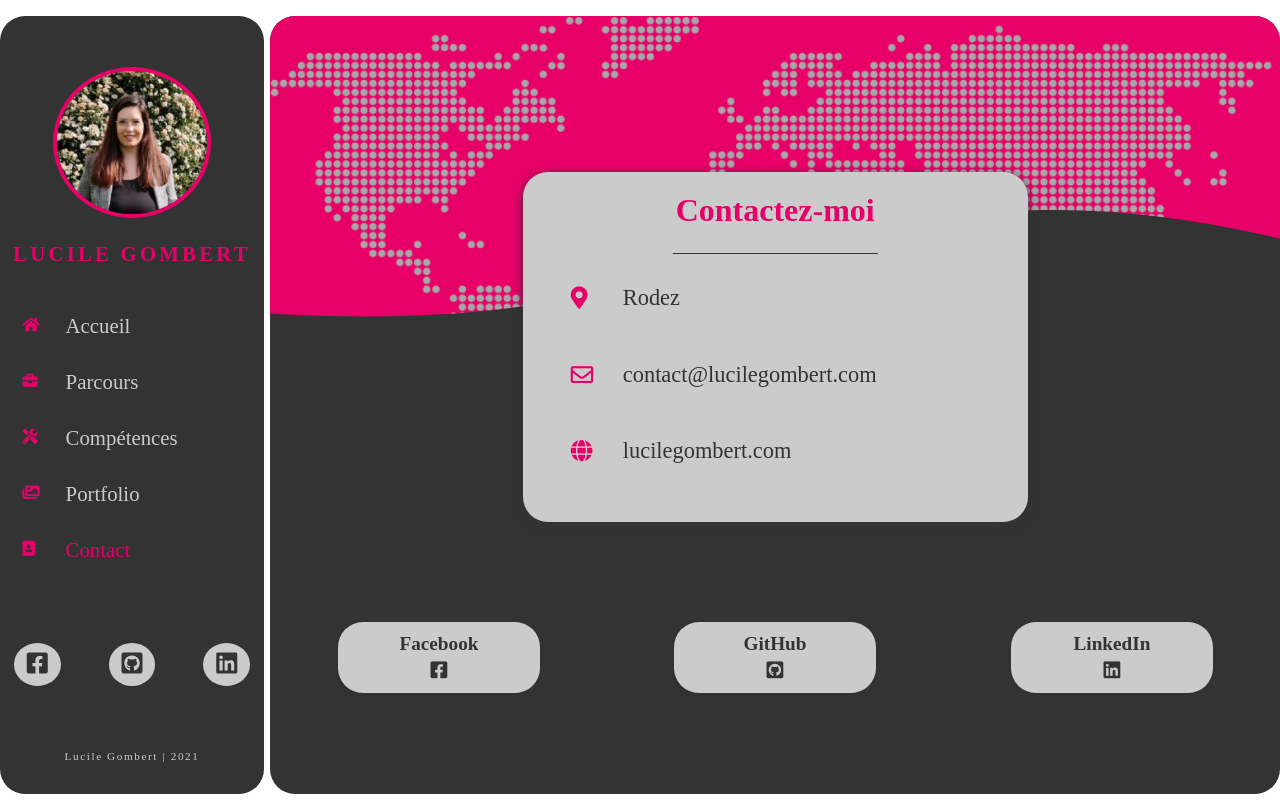
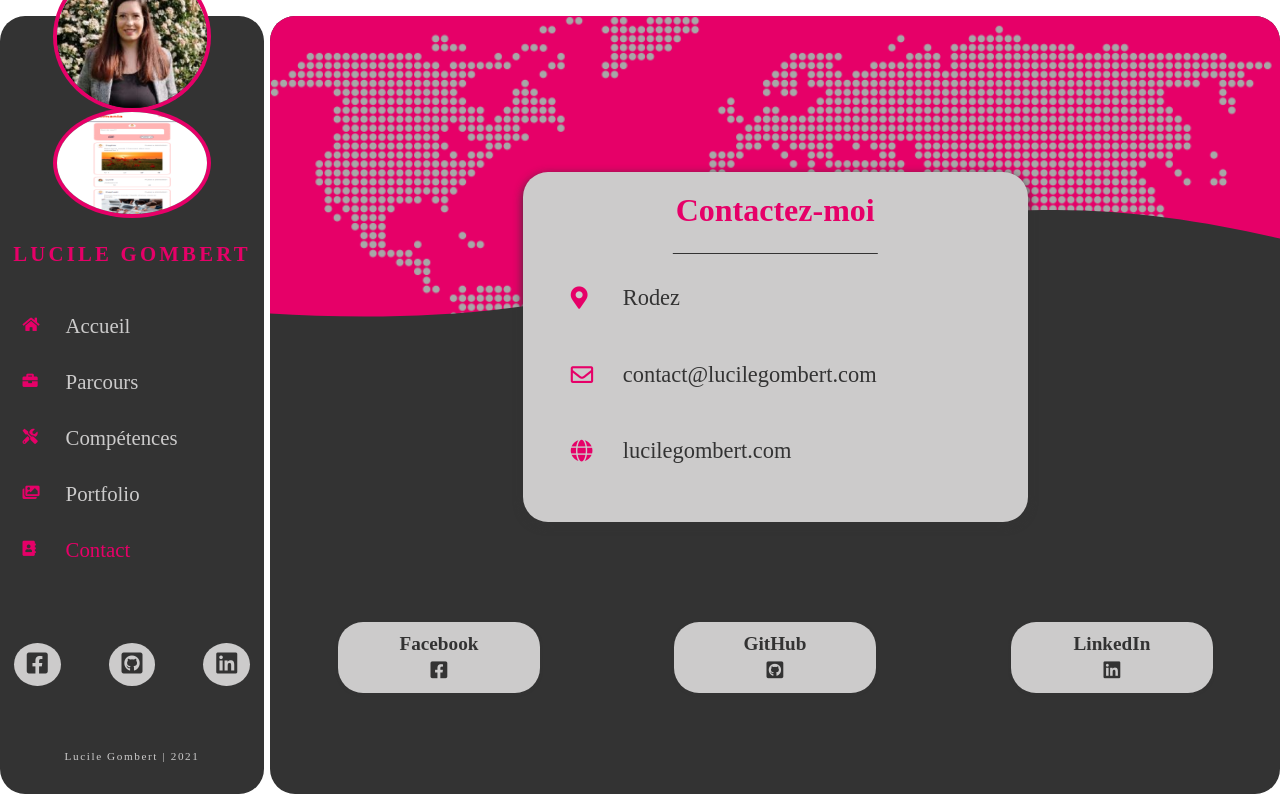
Before and after one commit to LucileGombert/CV, a React (Create React App) app: page /contact in a window 1280 px wide. Built offline with nearby package versions, Linux system fonts and the light colour scheme; a web font is replaced by a local one.

Commit message:
path img

```diff
--- a/src/components/Navigation.js
+++ b/src/components/Navigation.js
@@ -7,7 +7,7 @@ const Navigation = () => {
             <div className="id">
                 <div className="idContent">
                     <img src="./images/me.JPG" alt="Profil" />
-
+                    <img src="./images/groupomania.png" alt="Profil" />
                     {/* <img src="images/me.JPG" alt="Profil3" />
                     <img src={window.location.origin + '/CV/./images/me.JPG'} alt="Profil4"/>
                     <img src={window.location.origin + '/CV/images/me.JPG'} alt="Profil6"/> */}
```
